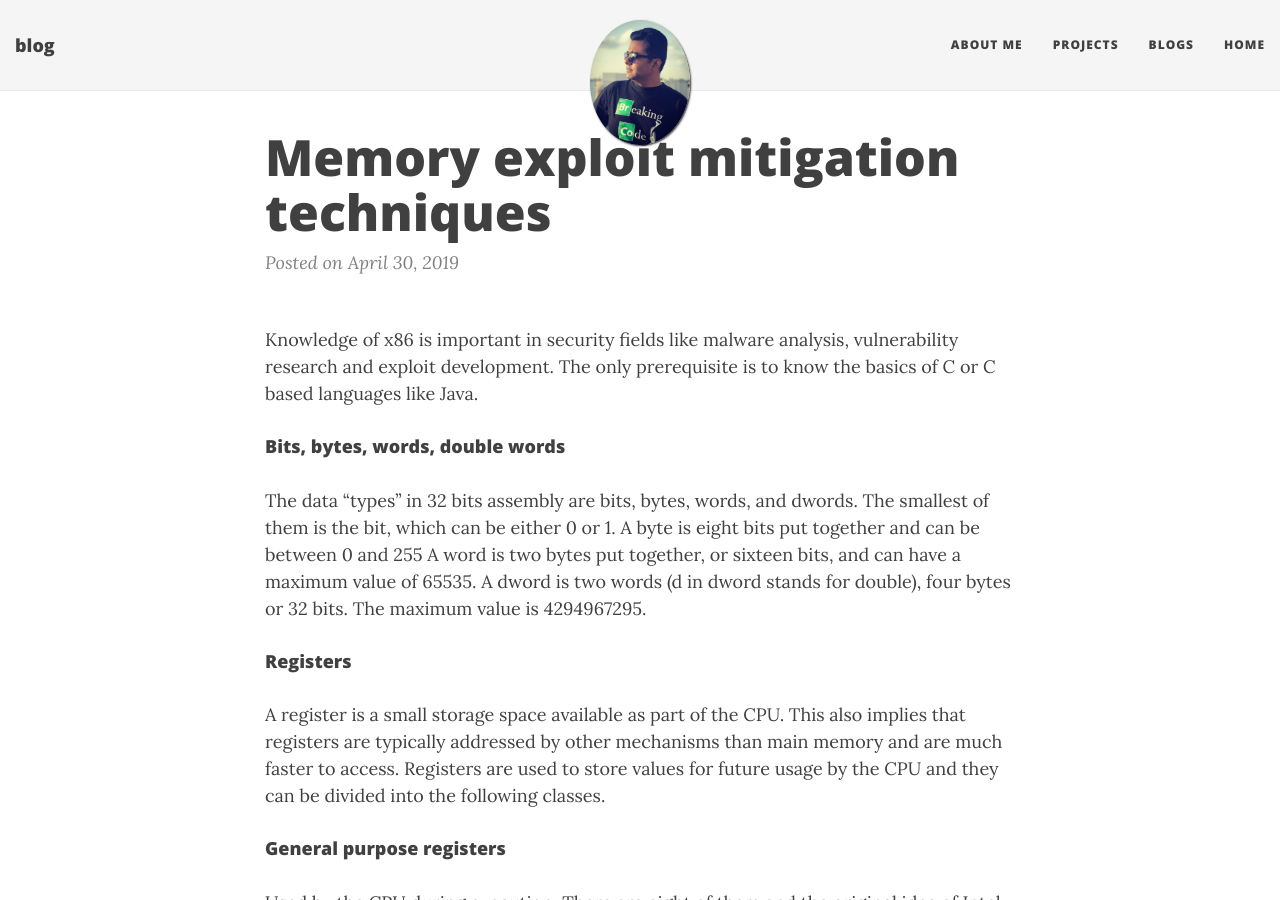
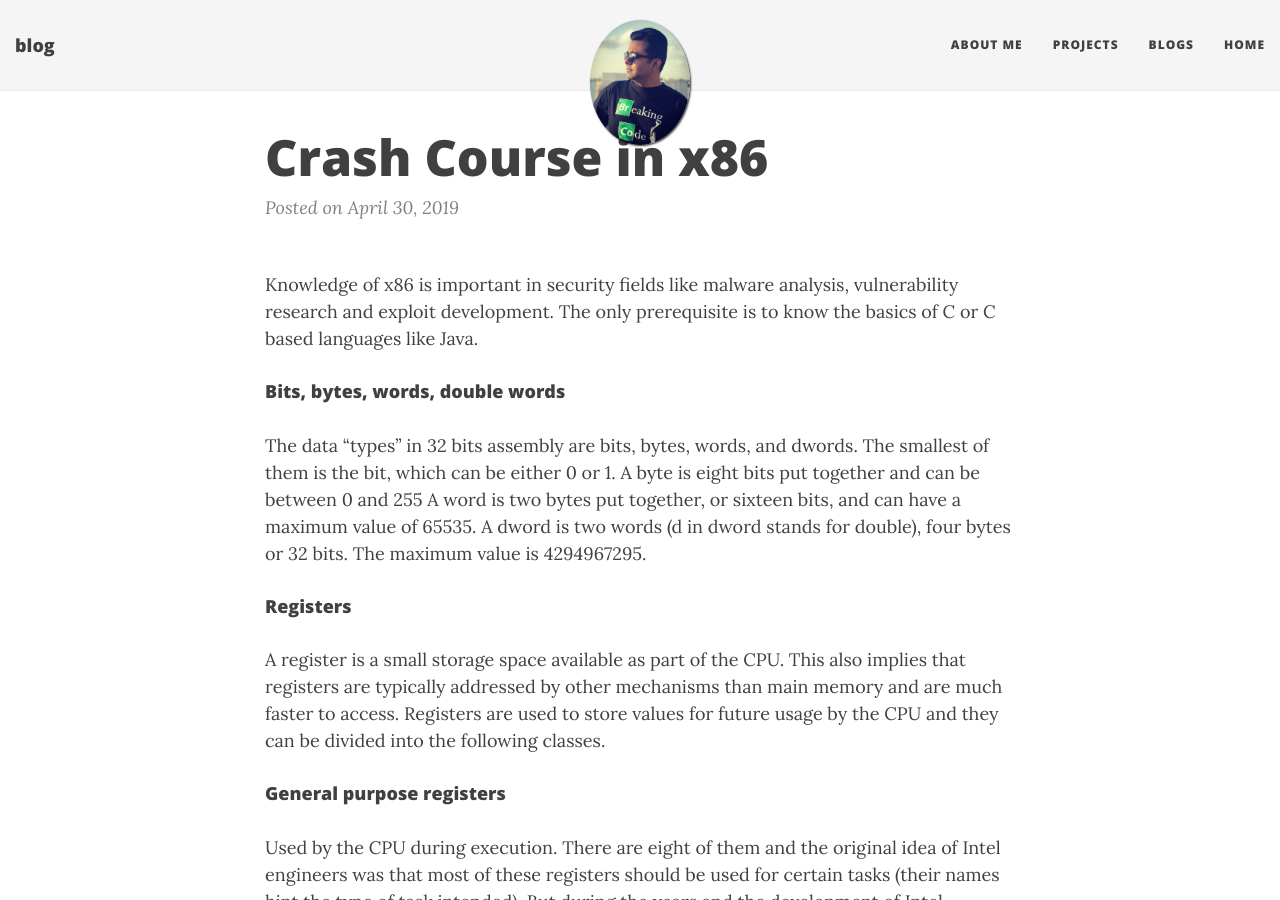
Before and after one commit to themayursinha/blog, a Jekyll site: the page built from _posts/2019-04-30-Crash-Course-in-x86.md, in a window 1280 px wide and 900 px high. Built offline with Jekyll 4.4.1, drawn with Linux system fonts in a browser that asks for light colours; nearby versions of some CDN libraries; library files that are not in the unit come from our copies.

Commit message:
Fixed the title

```diff
--- a/_posts/2019-04-30-Crash-Course-in-x86.md
+++ b/_posts/2019-04-30-Crash-Course-in-x86.md
@@ -1,9 +1,9 @@
 ---
 layout: post
-title: Memory exploit mitigation techniques
+title: Crash Course in x86
 categories: [Exploits]
-tags: [exploits]
-description: Types of memory exploit mitigation techniques
+tags: [x86]
+description: Crash Course in x86
 ---
 
 Knowledge of x86 is important in security fields like malware analysis, vulnerability research and exploit development. The only prerequisite is to know the basics of C or C based languages like Java.
```
